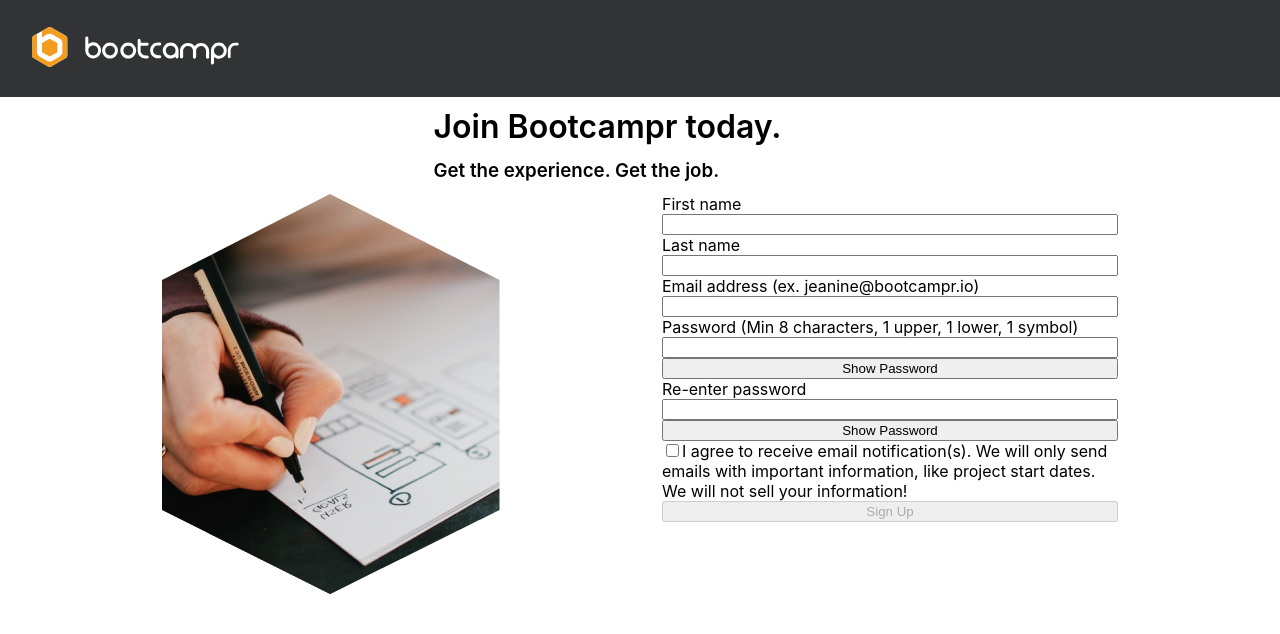
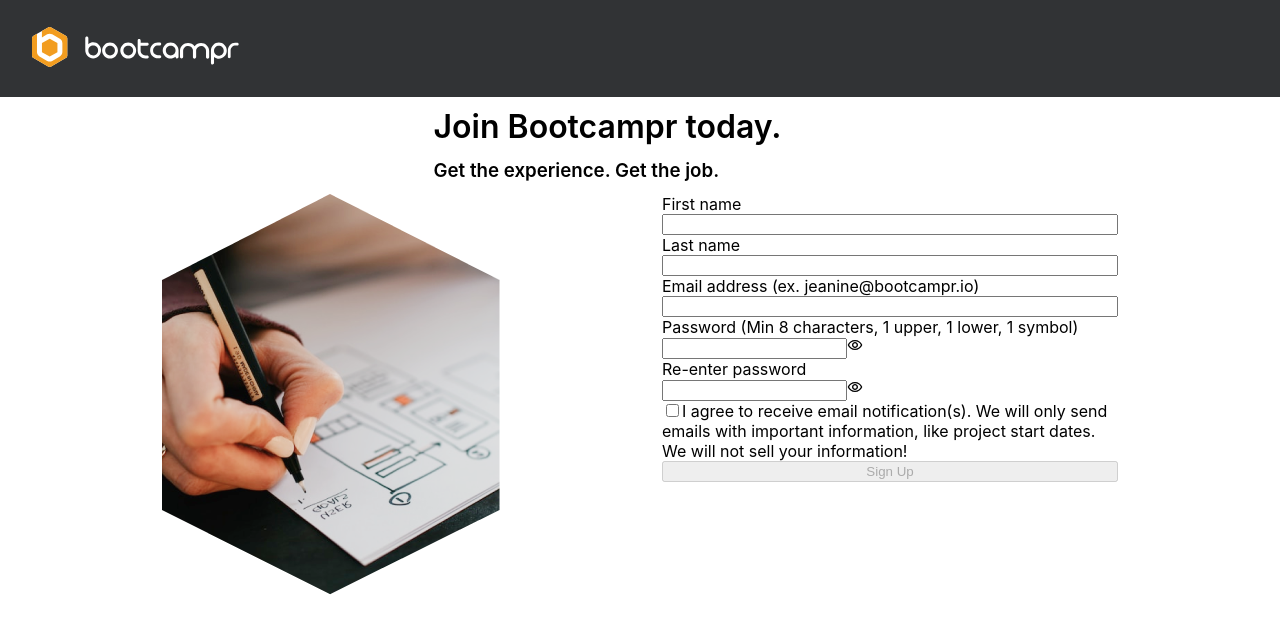
Before and after one commit to yeezick/bootcampr-assessment, a React (Create React App) app in the folder frontend/: page /sign-up in a window 1280 px wide. Shown: the top 634 px of the page. Built offline with nearby package versions, Linux system fonts and the light colour scheme.

Commit message:
implement handleSubmit method and add logic for error handling as well as install react-icons

```diff
--- a/frontend/package.json
+++ b/frontend/package.json
@@ -2,6 +2,7 @@
   "name": "frontend",
   "version": "0.1.0",
   "private": true,
+  "proxy": "http://localhost:8001",
   "dependencies": {
     "@emotion/react": "^11.11.1",
     "@emotion/styled": "^11.11.0",
@@ -15,6 +16,7 @@
     "axios": "^1.6.1",
     "react": "^18.2.0",
     "react-dom": "^18.2.0",
+    "react-icons": "^4.12.0",
     "react-router-dom": "^6.18.0",
     "react-scripts": "5.0.1",
     "sass": "^1.69.5",
--- a/frontend/src/screens/SignUp/SignUp.tsx
+++ b/frontend/src/screens/SignUp/SignUp.tsx
@@ -1,8 +1,12 @@
-import React, { useState } from 'react'
+import React, { useState } from 'react';
+import { useNavigate } from 'react-router-dom';
+import { MdOutlineRemoveRedEye } from "react-icons/md";
+import { LuEyeOff } from "react-icons/lu";
 import SignupLogo from 'assets/SignupLogo.png'
 import './Signup.scss'
 
 export const SignUp: React.FC = () => {
+  const navigate = useNavigate();
   const [firstName, setFirstName] = useState<string>('');
   const [lastName, setLastName] = useState<string>('');
   const [email, setEmail] = useState<string>('');
@@ -14,6 +18,7 @@ export const SignUp: React.FC = () => {
   const [showPasswordValidations, setShowPasswordValidations] = useState<boolean>(false);
   const [receiveNotifications, setReceiveNotifications] = useState<boolean>(false);
   const [showPassword, setShowPassword] = useState<boolean>(false);
+  const [errors, setErrors] = useState<string[]>([]);
 
   const handleFirstNameChange = (e: React.ChangeEvent<HTMLInputElement>) => {
     setFirstName(e.target.value);
@@ -64,10 +69,6 @@ export const SignUp: React.FC = () => {
     );
   };
 
-  const handleSubmit = (e: React.FormEvent<HTMLFormElement>) => {
-    return;
-  };
-
   const validatePassword = (password: string) => {
     const needValidations: string[] = [];
     const metValidations: string[] = [];
@@ -101,6 +102,43 @@ export const SignUp: React.FC = () => {
     setShowPasswordValidations(true);
   };
 
+  const handleSubmit = async (e: React.FormEvent<HTMLFormElement>) => {
+    e.preventDefault();
+
+    if (!passwordsMatch) return;
+
+    const newUserData = {
+      firstName,
+      lastName,
+      email,
+      password,
+      receiveNotifications,
+    };
+    let response;
+    let responseBodyText;
+
+    try {
+      response = await fetch('/register', {
+        method: 'POST',
+        headers: {
+          'Content-Type': 'application/json',
+        },
+        body: JSON.stringify(newUserData),
+      });
+
+      if (response.ok) {
+        const data = await response.json();
+        navigate('/index');
+      } else {
+        responseBodyText = await response.json();
+        const errorData = await response.json();
+      }
+
+    } catch (error) {
+      setErrors([responseBodyText.error]);
+    }
+  };
+
   return (
     <div className='signup-container'>
 
@@ -114,7 +152,7 @@ export const SignUp: React.FC = () => {
             <img src={SignupLogo} alt='sign-up' />
         </div>
         <div className="form-container">
-            <form className='form'>
+            <form className='form' onSubmit={handleSubmit}>
               <label htmlFor="firstName">First name</label>
               <input
                 type="text"
@@ -140,13 +178,19 @@ export const SignUp: React.FC = () => {
               />
 
               <label htmlFor="password">Password (Min 8 characters, 1 upper, 1 lower, 1 symbol)</label>
+              <div className="password-container">
                 <input
                   type={showPassword ? 'text' : 'password'}
                   className="password"
                   value={password}
                   onChange={handlePasswordChange}
                 />
-
+                <span
+                  onClick={handlePasswordVisibility}
+                >
+                  {showPassword ? <LuEyeOff /> : <MdOutlineRemoveRedEye />}
+                </span>
+              </div>
 
               {needPasswordValidations.length > 0 && showPasswordValidations && (
                 <div style={{ color: 'red' }}>
@@ -155,6 +199,7 @@ export const SignUp: React.FC = () => {
                   ))}
                 </div>
               )}
+
               {metPasswordValidations.length > 0 && showPasswordValidations && (
                 <div style={{ color: 'green' }}>
                   {metPasswordValidations.map((validation, index) => (
@@ -163,22 +208,20 @@ export const SignUp: React.FC = () => {
                 </div>
               )}
 
-
-              <button type="button" onClick={handlePasswordVisibility}>
-                {showPassword ? 'Hide' : 'Show'} Password
-              </button>
-
               <label htmlFor="confirmPassword">Re-enter password </label>
+              <div className="reentered-password-container">
                 <input
                   type={showPassword ? 'text' : 'password'}
                   className="confirmPassword"
                   value={reenteredPassword}
                   onChange={handleReenteredPasswordChange}
                   />
-
-              <button type="button" onClick={handlePasswordVisibility}>
-                {showPassword ? 'Hide' : 'Show'} Password
-              </button>
+                <span
+                  onClick={handlePasswordVisibility}
+                  >
+                  {showPassword ? <LuEyeOff /> : <MdOutlineRemoveRedEye />}
+                </span>
+              </div>
 
               {!showPasswordValidations && passwordsMatch && (
                 <div style={{ color: 'green' }}> Passwords match!</div>
@@ -203,6 +246,14 @@ export const SignUp: React.FC = () => {
                 > Sign Up
               </button>
 
+              {errors.length > 0 && (
+                <div style={{ color: 'red' }}>
+                  {errors.map((err, index) => (
+                    <div key={index}>{err}</div>
+                  ))}
+                </div>
+              )}
+
             </form>
         </div>
       </div>
```
Also changed, not shown: 1 other file (tests, documents, lock files or other folders). Lines whose indentation alone changed are shown as unchanged.
